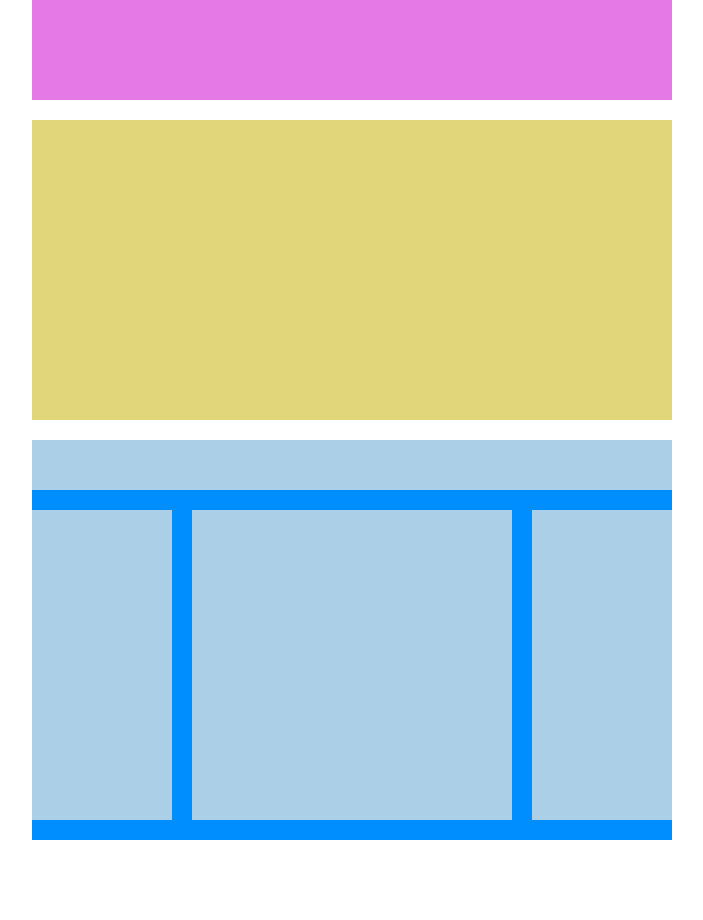
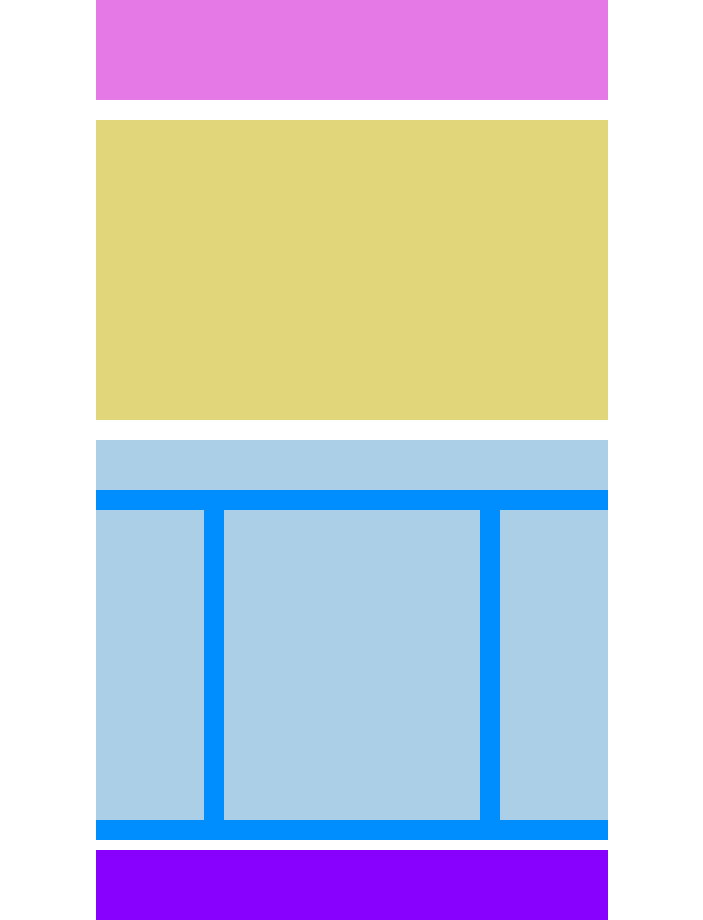
Before and after one commit to Polidora90/htmlcss-struttura-wp, a plain HTML site: page index.html in a window 1280 px wide. Shown: the whole page, without its empty margins (288-991 px from the left). Before the commit the page ends 850 px from the top, so only its background shows below. Drawn offline with Linux system fonts and the light colour scheme.

Commit message:
aggiunge il footer

```diff
--- a/style.css
+++ b/style.css
@@ -5,7 +5,7 @@
 }
 
 .wrapper {
-    width: 50%;
+    width: 40%;
     margin: auto;
 }
 
@@ -65,3 +65,9 @@ aside:first-of-type {
 aside:last-child {
     border-left: 20px solid #008eff;
 }
+
+footer {
+    width: 100%;
+    height: 70px;
+    background-color: #8801fe;
+}
```
